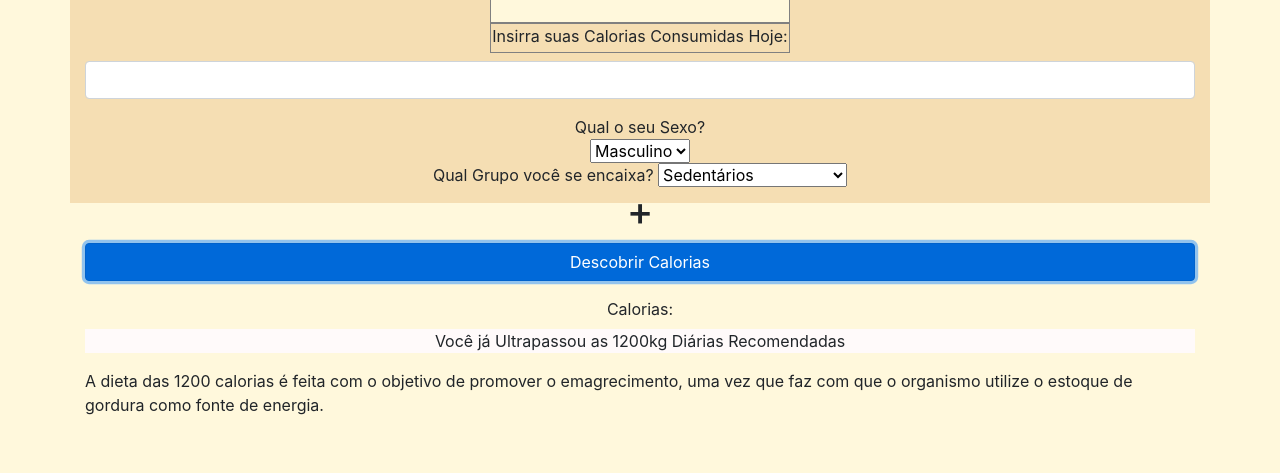
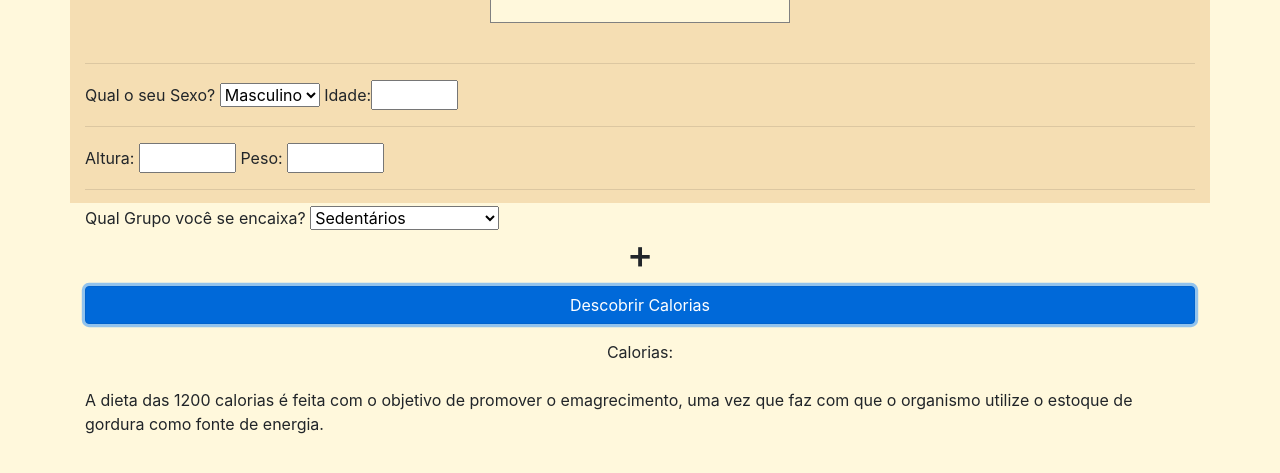
Before and after one commit to ClaudHelloworld/MONACA-AULA-01-PROJETO-BASE, a website: page www/index.html in a window 1280 px wide. Both pictures are taken after a click on the button "Descobrir Calorias". Shown: the part 97-570 px from the top of the page. Drawn offline with Linux system fonts and the light colour scheme.

Commit message:
Atualização 2

```diff
--- a/www/components/acao.js
+++ b/www/components/acao.js
@@ -1,16 +1,22 @@
 // This is a JavaScript file
 
-$(document).on("click","#somar",function(){
-    var valor1 = parseFloat($("#valor1").val());
+$(document).on("click",'#somar',function(){
 
-  if (valor1  <= 1200){
-    var cal = 1200 - valor1;
-    var resultado = "Você ainda precisa ou, já está no seu limite de calorias, Restantes = " +  cal ;
-  }
+     var sexo = parseFloat($("#option:selected", ("#sexo")).val());
+     var idade = parseFloat($("#idade").val());
+     var altura = parseFloat($("#altura").val());
+     var peso = parseFloat($("#peso").val());
+     var gp = parseFloat($("#option:selected", ("#gp")).val());
 
-  else{
-    var resultado = "Você já Ultrapassou as 1200kg Diárias Recomendadas";
-  }
+if(sexo=="M"){
+  var resultado = gp * (66+( (13.7 * peso) + (5* altura) - (6.8 * idade) ) );
+}
+else{
+  var resultado = gp * (655+ ( (9.6* peso) + (1.8* altura) - (4.7 * idade) ) );
+}
 
-    $("#resultado").text(resultado);
+
+
+    $("#resultado").val(resultado.toFixed(2));
+    console.log(resultado);
 });
--- a/www/index.html
+++ b/www/index.html
@@ -29,33 +29,34 @@
       </div>
    </div>
 
-    <div class="row">
-      <div class="col-12">
-        <div class="form-group">
-          <center> <label class="box" for=""> Insirra suas Calorias Consumidas Hoje: </label></center>
-            <input type="number" class="form-control" id="valor1">
-        </div>
-      </div>
-    </div>
 
- <center> Qual o seu Sexo?<br> <select name="sexo" value = "Sexo">
+<br> <hr>
+  Qual o seu Sexo? <select name="sexo" id = "sexo">
 
 		<option value="M">Masculino</option>
 		<option value="F">Feminino</option>
 
 	        </select>
-          <br>
 
-          Qual Grupo você se encaixa? <select name="GP" value = "gp">
+           Idade:<input type="number" id="idade" name="idade" min="1" max="99">
+<br> <hr>
 
-		<option value="1">Sedentários</option>
-		<option value="2">Levemente Ativo</option>
-    <option value="3">Moderadamente Ativo</option>
-		<option value="4">Altamente Ativo</option>
-    <option value="5">Extremamente Ativo</option>
+     Altura: <input type="number" id="altura" name="altura" min="1" max="299">
+     Peso: <input type="number" id="peso" name="peso" min="1" max="999">
 
 
-	        </select> </center>
+<br><hr>
+
+        Qual Grupo você se encaixa? <select  id="gp">
+
+		<option value="1.2">Sedentários</option>
+		<option value="1.375">Levemente Ativo</option>
+    <option value="1.55">Moderadamente Ativo</option>
+		<option value="1.725">Altamente Ativo</option>
+    <option value="1.9">Extremamente Ativo</option>
+
+	        </select>
+
 
 <center><h1> + </h1></center>
 
```
